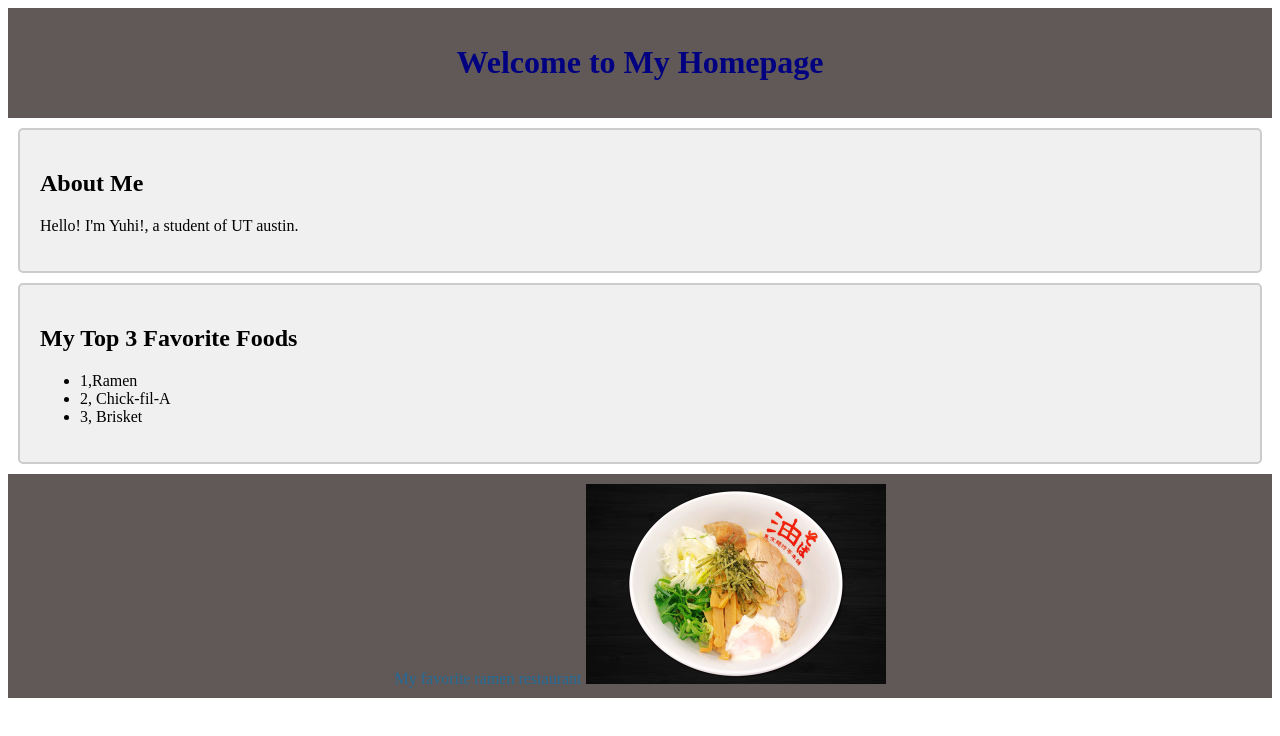
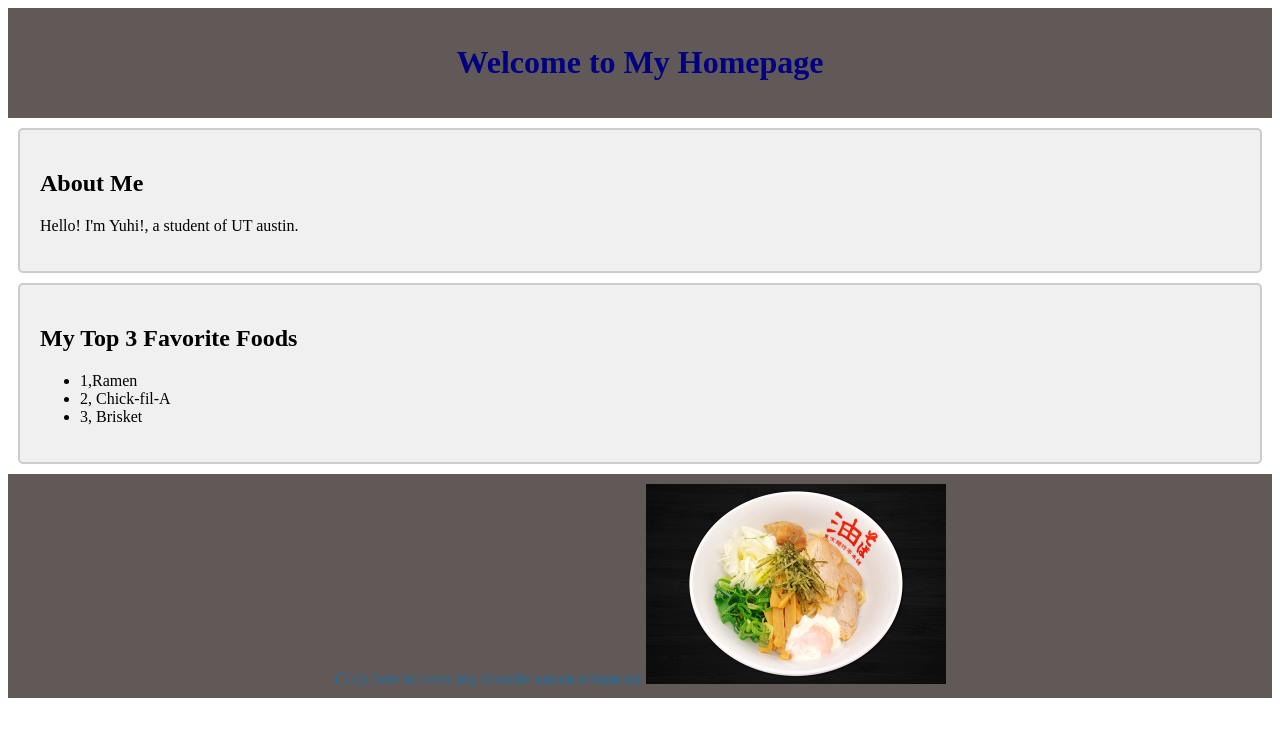
Before and after one commit to Yuhi0120/Yuhi0120.github.io, a plain HTML site: page index.html in a window 1280 px wide. Drawn offline with Linux system fonts and the light colour scheme.

Commit message:
Update index.html

```diff
--- a/index.html
+++ b/index.html
@@ -36,7 +36,7 @@
     <!-- Footer Section with ID -->
     <div id="footer">
         <!-- Link to Another Website -->
-        <a href="https://menchintei.jp/" target="_blank">My favorite ramen restaurant</a>
+        <a href="https://menchintei.jp/" target="_blank">Click here to view my favorite ramen restaurant</a>
 
         <!-- Image Included -->
         <img src="https://raw.githubusercontent.com/Yuhi0120/Yuhi0120.github.io/refs/heads/main/favorite-ramen.jpg"
```
